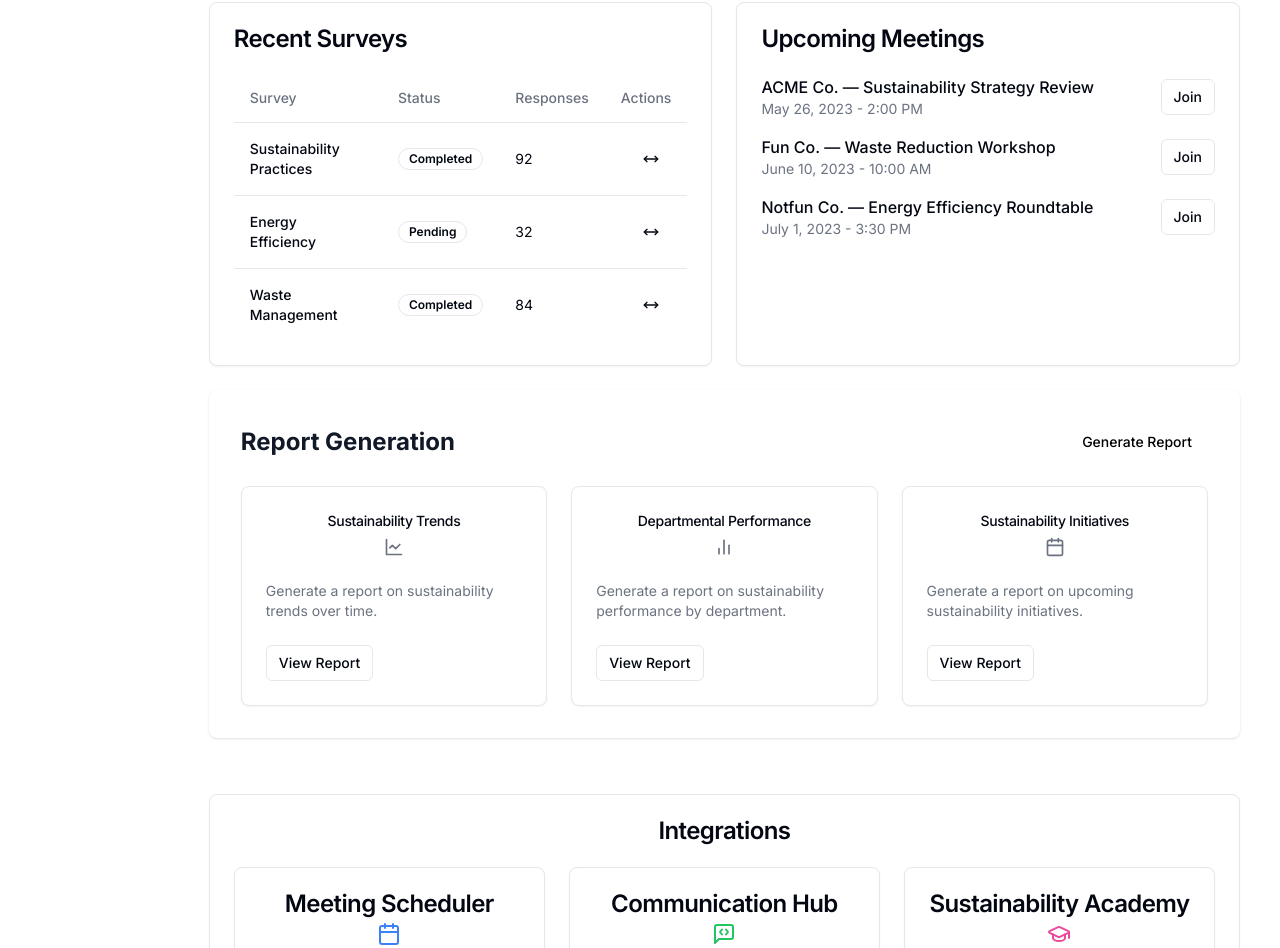
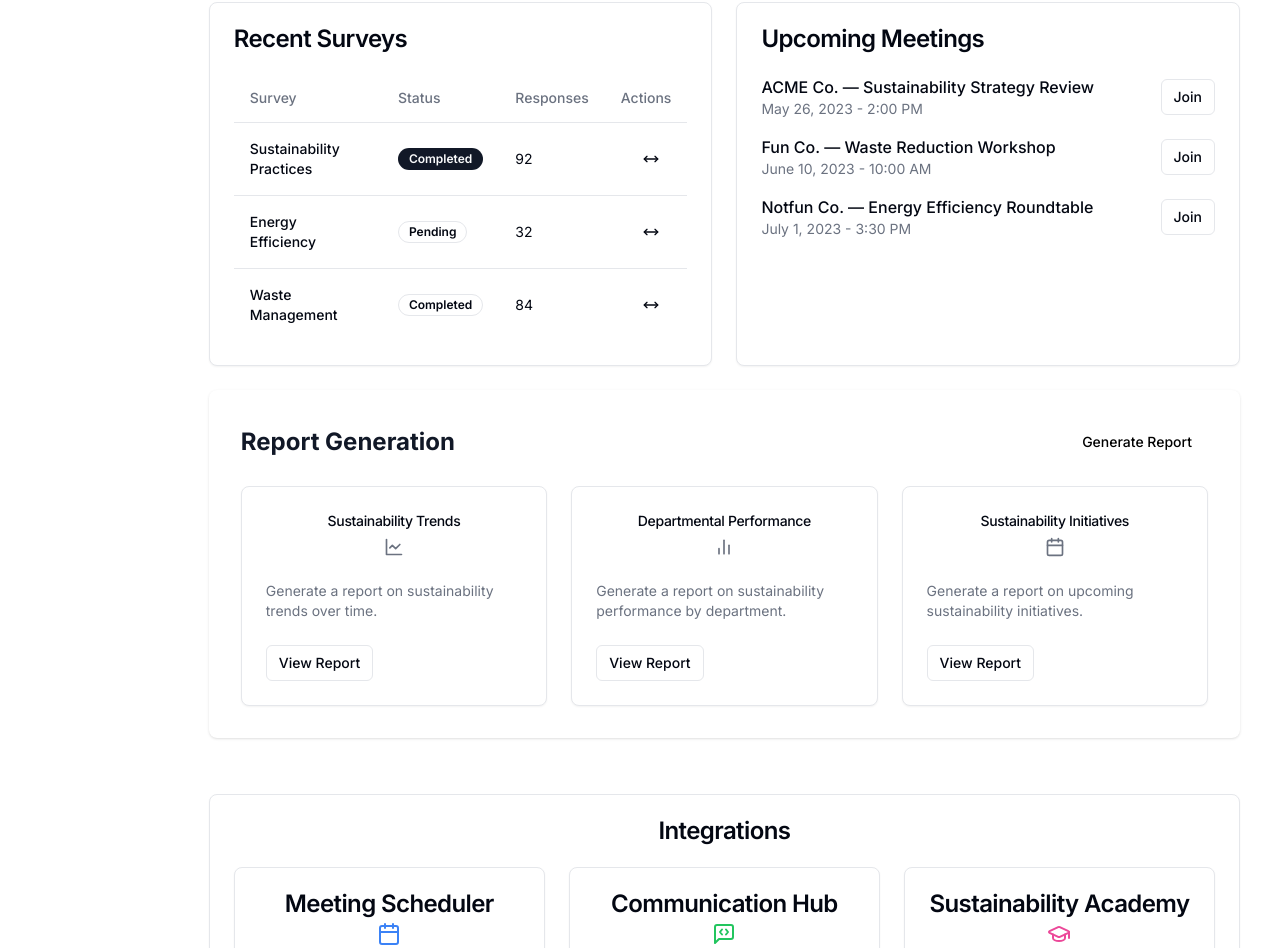
Before and after one commit to nkkko/spulse, a Next.js app: page / in a window 1280 px wide. Shown: the part 928-1876 px from the top of the page. Built offline with nearby package versions, Linux system fonts and the light colour scheme.

Commit message:
chore: Update Badge component in Dashboard to remove variant attribute

```diff
--- a/src/components/dashboard.tsx
+++ b/src/components/dashboard.tsx
@@ -292,7 +292,7 @@ export function Dashboard() {
                     <TableRow>
                       <TableCell className="font-medium">Sustainability Practices</TableCell>
                       <TableCell>
-                        <Badge variant="green">Completed</Badge>
+                        <Badge>Completed</Badge>
                       </TableCell>
                       <TableCell>92</TableCell>
                       <TableCell className="text-right">
```
